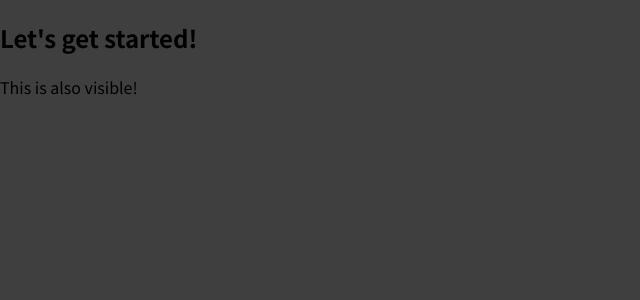
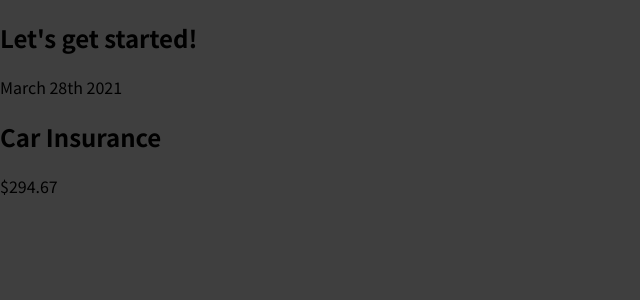
Before and after one commit to carmor014/React-Course, a JavaScript app: page / in a window 1280 px wide. Shown: the top 300 px of the page, without its empty margins (0-640 px from the left). Built offline with nearby package versions, Linux system fonts and the light colour scheme.

Commit message:
33-video writting more complex jsx code

```diff
--- a/src/App.js
+++ b/src/App.js
@@ -1,8 +1,10 @@
+import ExpenseItem from './components/ExpenseItem';
+
 function App() {
   return (
     <div>
       <h2>Let's get started!</h2>
-      <p>This is also visible!</p>
+      <ExpenseItem></ExpenseItem>
     </div>
   );
 }
--- /dev/null
+++ b/src/components/ExpenseItem.js
@@ -0,0 +1,13 @@
+function ExpenseItem() {
+    return (
+        <div>
+            <div>March 28th 2021</div>
+            <div>
+                <h2>Car Insurance</h2>
+                <div>$294.67</div>
+            </div>
+        </div>
+    )
+}
+
+export default ExpenseItem;
```
Also changed, not shown: 1 other file (tests, documents, lock files or other folders).
